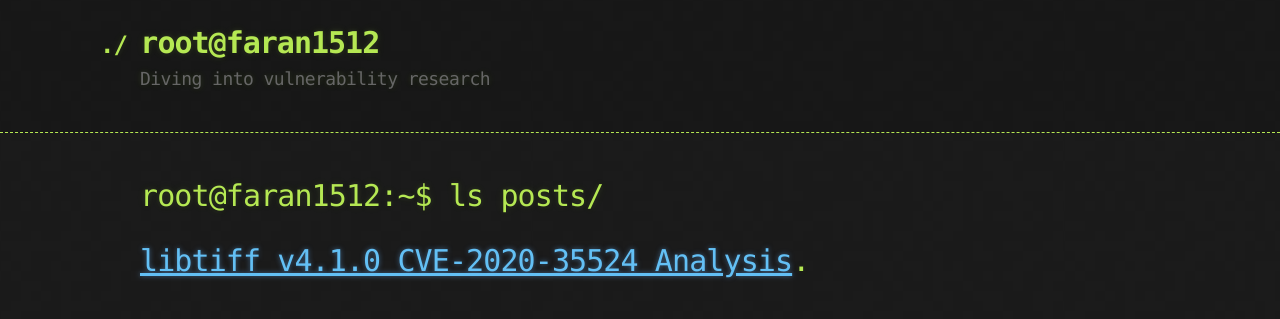
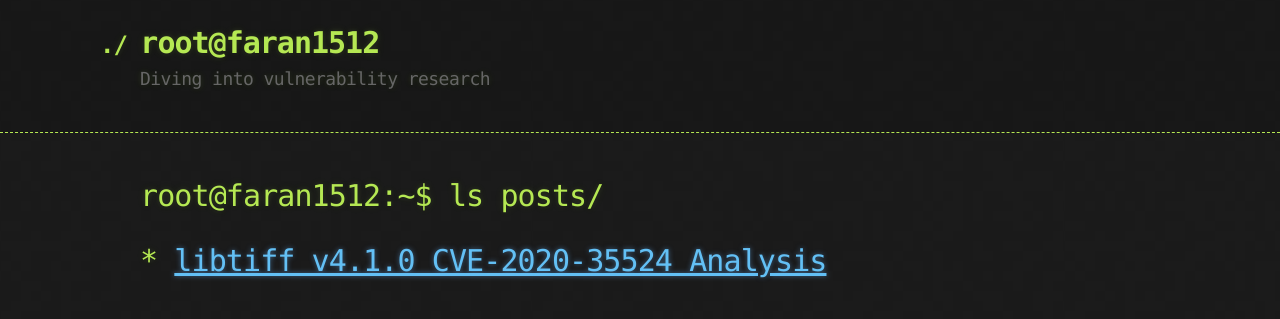
Before and after one commit to faran1512/faran1512.github.io, a Jekyll site: the page built from index.md, in a window 1280 px wide. Shown: the top 319 px of the page. Built offline with Jekyll 4.4.1, drawn with Linux system fonts in a browser that asks for light colours; our own code applies the rules of GitHub Pages for plain Markdown files.

Commit message:
blog post

```diff
--- a/index.md
+++ b/index.md
@@ -4,4 +4,4 @@ layout: default
 
 # root@faran1512:~$ ls posts/
 
-# [libtiff v4.1.0 CVE-2020-35524 Analysis](./libtiff%20v4.1.0%20CVE-2020-35524%20Analysis.md).
+# * [libtiff v4.1.0 CVE-2020-35524 Analysis](./libtiff%20v4.1.0%20CVE-2020-35524%20Analysis.md)
```
